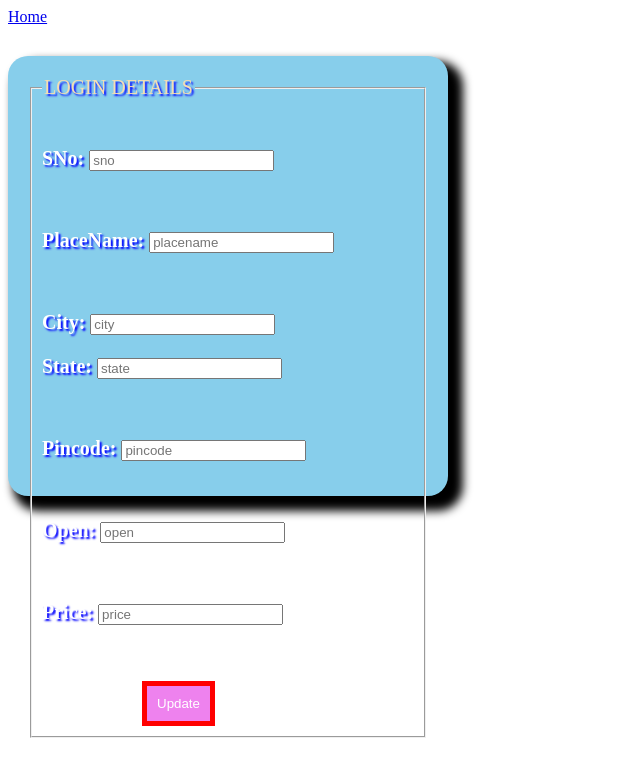
After one commit to bbnaik2003/MiniProjectTripit, a PHP site: page /PackageDetails/Admin/edit.php?roll=1 in a window 1280 px wide. The commit adds this page. Shown: the top 777 px of the page, without its empty margins (0-640 px from the left). Run offline with PHP 8.4, Linux system fonts and the light colour scheme; data that the repository does not hold is empty; a stand-in replaces the project's code that opens the database connection.

Commit message:
12 commit

```diff
--- a/PackageDetails/Admin/AdminLogin.html
+++ b/PackageDetails/Admin/AdminLogin.html
@@ -232,7 +232,7 @@
     <div class="card">
         <img src="../images/admlog.jpg" width="100%" height="40%">
         <div class="slot">
-            <pre style="font-size:47px;font-weight:bold; margin-left:5px;margin-top:-9px;background-color:rgb(236, 138, 138)"><span style="font-size: 33px"><span style="border:15px solid rgb(202, 40, 67);border-style:ridge;padding:5px;margin-left:-6px;margin-top:-5px"><a href="table1.php" style="color:black;text-decoration:none" id="pack">ADD PACKAGE</a></span><span style="border:15px solid rgb(202, 40, 67);border-style:ridge;padding:5px;"><a href="" style="color:black;text-decoration:none" id="pack">VIEW USER DETAILS</a></span><span style="border:15px solid rgb(202, 40, 67);border-style:ridge;padding:5px;"><a href="" style="color:black;text-decoration:none" id="pack"> VIEW BOOKINGS </a></span><span style="border:15px solid rgb(202, 40, 67);border-style:ridge;padding:5px;"><a href="" style="color:black;text-decoration:none" id="pack">CANCEL BOOKINGS</a></span></span></pre>
+            <pre style="font-size:47px;font-weight:bold; margin-left:5px;margin-top:-9px;background-color:rgb(236, 138, 138)"><span style="font-size: 33px"><span style="border:15px solid rgb(202, 40, 67);border-style:ridge;padding:5px;margin-left:-6px;margin-top:-5px"><a href="./table1.php" style="color:black;text-decoration:none" id="pack">ADD PACKAGE</a></span><span style="border:15px solid rgb(202, 40, 67);border-style:ridge;padding:5px;"><a href="" style="color:black;text-decoration:none" id="pack">VIEW USER DETAILS</a></span><span style="border:15px solid rgb(202, 40, 67);border-style:ridge;padding:5px;"><a href="" style="color:black;text-decoration:none" id="pack"> VIEW BOOKINGS </a></span><span style="border:15px solid rgb(202, 40, 67);border-style:ridge;padding:5px;"><a href="" style="color:black;text-decoration:none" id="pack">CANCEL BOOKINGS</a></span></span></pre>
         </div>
         <div class="card1">
             <h2 style="border-bottom:2px solid black;padding:30px;text-align:center;background:linear-gradient(to right,#b92b27,#1565C0)">ADMIN LOGIN FORM</h2>
--- a/PackageDetails/Admin/config.php
+++ b/PackageDetails/Admin/config.php
@@ -1,6 +1,6 @@
 <?php
 $dbHost='localhost';
-$dbName='trip';
+$dbName='addpack';
 $dbUsername='root';
 $dbPassword='';
 $mysqli=mysqli_connect($dbHost,$dbUsername,$dbPassword,$dbName);
--- a/admin module/delete.php
+++ b/PackageDetails/Admin/delete.php
@@ -1,7 +1,7 @@
 <?php
 include_once('config.php');
-$id=$_GET['roll'];
-$result=mysqli_query($mysqli,"Delete from liblogin where roll=$id");
+$id=$_GET['sno'];
+$result=mysqli_query($mysqli,"Delete from pack where sno=$id");
 
 if($result)
 {
--- /dev/null
+++ b/PackageDetails/Admin/edit.php
@@ -0,0 +1,89 @@
+<?php
+include_once("config.php");
+$id=$_GET['roll'];
+$result=mysqli_query($mysqli,"select* from sno order by roll=$id");
+while($res=mysqli_fetch_array($result))
+{
+    $sno=$_POST['sno'];
+    $placename=$_POST['placename'];
+    $city=$_POST['city'];
+    $state=$_POST['state'];
+    $pincode=$_POST['pincode'];
+    $open=$_POST['open'];
+    $price=$_POST['price'];
+}
+
+?>
+
+ <!DOCTYPE html>
+<html>
+<head>
+
+    <title> </title>
+    <style>
+        .login {
+    padding: 20px;
+    background-color:skyblue;
+    border-radius: 20px;
+    height: 400px;
+    width: 400px;
+
+    box-shadow: 10px 10px 10px 5px;
+    text-shadow: 2px 2px 2px blue;
+    margin-top:30px;
+}
+    </style>
+
+</head>
+<a href="table1.php">Home</a>
+<body>
+<div class="login">
+<form action="" method="POST">
+            <fieldset style="padding: 10px;">
+
+                <legend style="font-size:20px;color:wheat">LOGIN DETAILS</legend>
+                <br>
+                <b><p style="font-size:20px;color:white">SNo: <input type="number" name="sno" id="sno" placeholder="sno" value="<?php echo $sno;?>"autocomplete="off"></p>
+                    <br></b>
+                <b> <p style="font-size:20px;color:white">PlaceName: <input type="text" name="placename" id="placename" placeholder="placename" value="<?php echo $placename;?>" autocomplete="off"></p>
+                <br></b>
+                <b><p style="font-size:20px;color:white">City: <input type="text" name="city" id="city" placeholder="city" value="<?php echo $city;?>"autocomplete="off"></p>
+                <b><p style="font-size:20px;color:white"">State: <input type="text" name="state" id="state" placeholder="state" value="<?php echo $state;?>"autocomplete="off"></p><br></b>
+
+                <b><p style="font-size:20px;color:white"">Pincode: <input type="number" name="pincode" id="pincode" placeholder="pincode" value="<?php echo $pincode;?>"autocomplete="off"></p><br></b>
+
+                <b><p style="font-size:20px;color:white"">Open: <input type="text" name="open" id="open" placeholder="open" value="<?php echo $open;?>"autocomplete="off"></p><br></b>
+
+                <b><p style="font-size:20px;color:white"">Price: <input type="number" name="price" id="price" placeholder="price" value="<?php echo $price;?>"autocomplete="off"></p><br></b>
+                <br>
+             <input type="hidden" name="id" value=<?php echo $_GET['sno'];?>>
+            </b>
+                <input type="submit" name="submit" value="Update" style="border:5px solid red;border-style=outset;padding:10px;background-color:violet;color:white;margin-left:100px">
+            </fieldset><br>
+
+            <br>
+        </form>
+</div>
+<?php
+ if(isset($_POST['submit'])){
+    $sno=$_POST['sno'];
+    $placename=$_POST['placename'];
+    $city=$_POST['city'];
+    $state=$_POST['state'];
+    $pincode=$_POST['pincode'];
+    $open=$_POST['open'];
+    $price=$_POST['price'];
+
+  $result=mysqli_query($mysqli,"update pack set sno='$sno',placename='$placename',city='$city',state='$state',pincode='$pincode',open='$open',price='$price' where sno=$id");
+  if($result){
+      header( "location:table1.php");
+  }
+  else{
+      echo "Failed";
+  }
+}
+
+
+?>
+</body>
+</html>
```
Also changed, not shown: PackageDetails/Admin/insert.php (added, +33 -0 lines), PackageDetails/Admin/table1.php (renamed from admin module/table1.php, +20 -12 lines), admin module/config.php (deleted, +0 -9 lines), admin module/edit.php (deleted, +0 -74 lines), admin module/insert.php (deleted, +0 -28 lines), PackageDetails/User/userloginhomepage.html (added).
